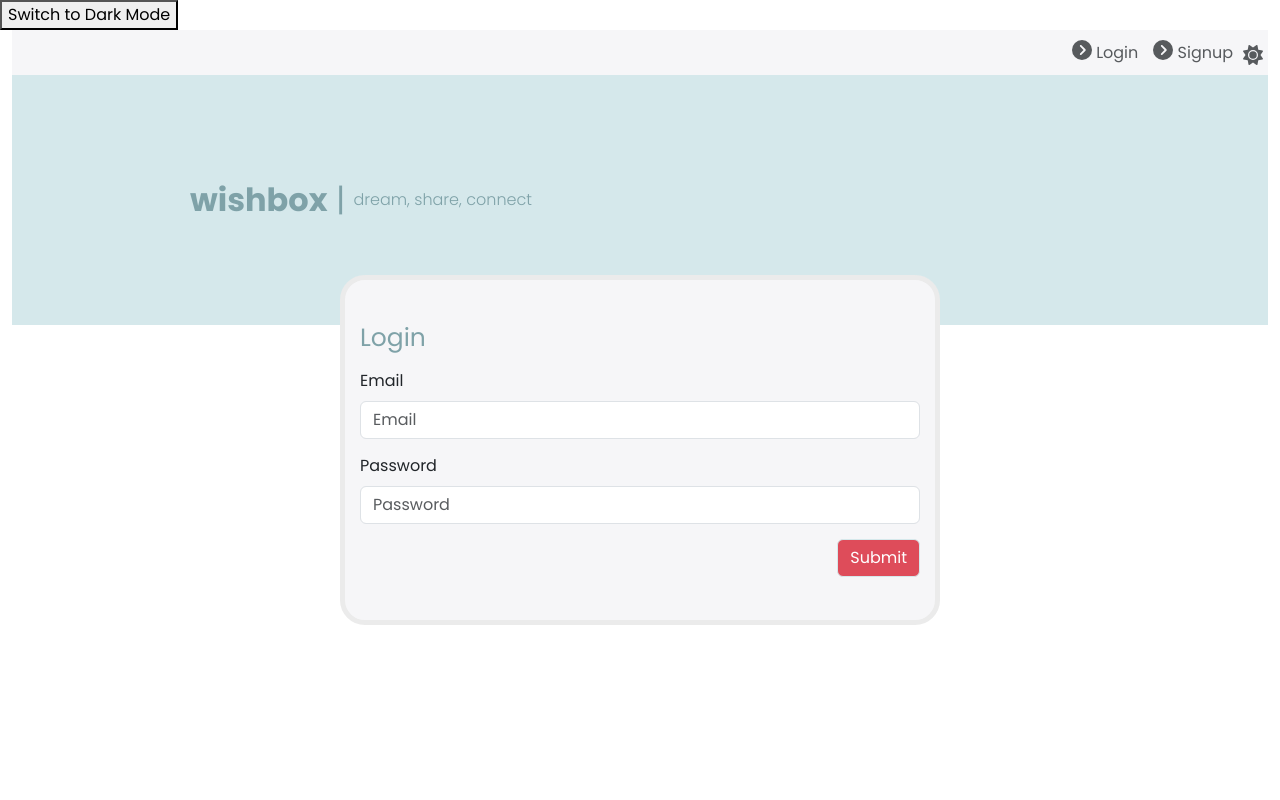
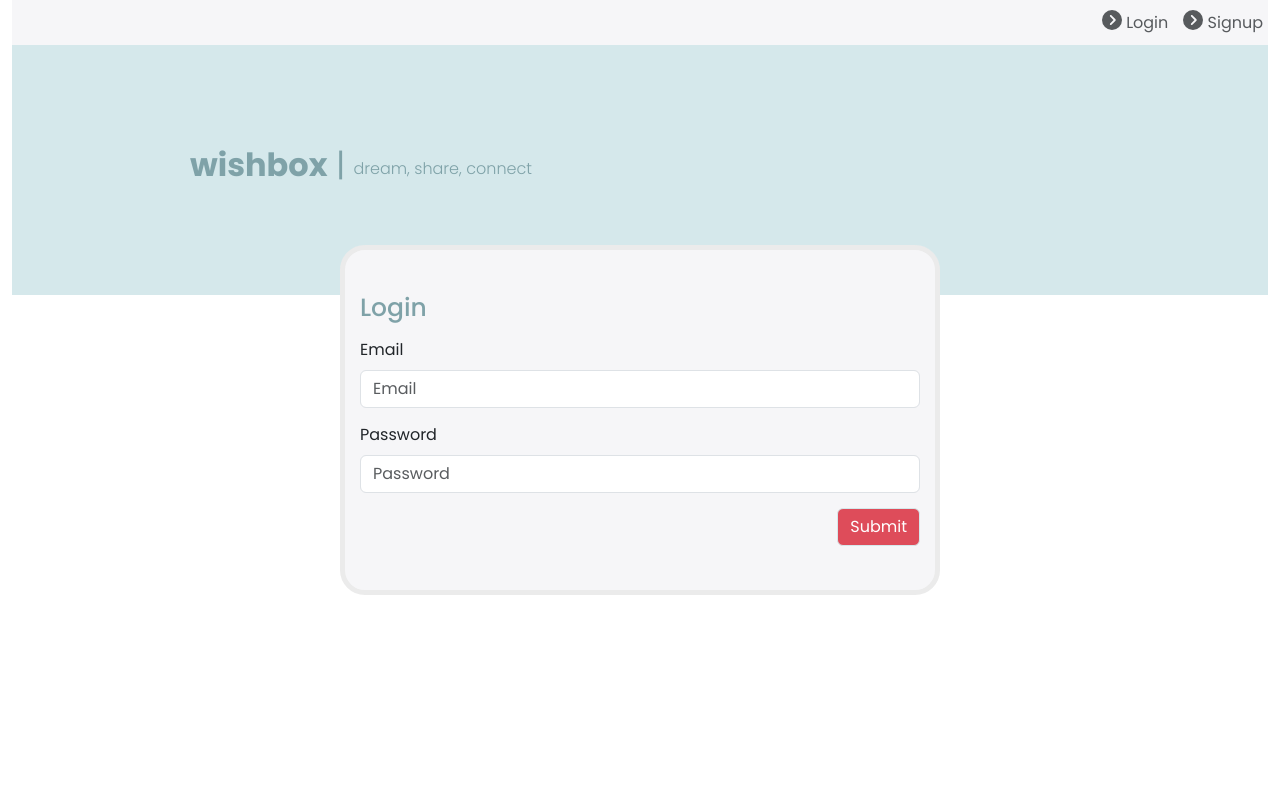
Before and after one commit to nestorjunior/list.me, a React (Vite) app: page /login in a window 1280 px wide. Shown: the top 800 px of the page. Built offline with nearby package versions, Linux system fonts and the light colour scheme.

Commit message:
refactor: adjust component navbar

```diff
--- a/src/App.tsx
+++ b/src/App.tsx
@@ -1,26 +1,12 @@
 import { BrowserRouter as Router } from 'react-router-dom';
 import { AppRoutes } from './routes/AppRoutes';
-import { ThemeProvider } from 'styled-components';
-import { lightTheme, darkTheme } from './styles/Theme';
-import { useState } from 'react';
 
 export function App() {
-  const [darkMode, setDarkMode] = useState(false);
-
-	const toggleTheme = () => {
-		setDarkMode(prevMode => !prevMode);
-	}
-
   return (
-    <ThemeProvider theme={darkMode ? darkTheme : lightTheme}>
-      <Router>
-        <div className='App'>
-					<button onClick={toggleTheme}>
-            {darkMode ? 'Switch to Light Mode' : 'Switch to Dark Mode'}
-          </button>
-          <AppRoutes />
-        </div>
-      </Router>
-    </ThemeProvider>
+		<Router>
+			<div className='App'>
+				<AppRoutes />
+			</div>
+		</Router>
   );
 }
--- a/src/components/Navbar/index.tsx
+++ b/src/components/Navbar/index.tsx
@@ -1,7 +1,6 @@
 import Link from '../Link/';
-import { IconCircleChevronRight, IconSun, IconMoon } from '../Icons';
+import { IconCircleChevronRight } from '../Icons';
 import { NavbarContainer, Container } from './styles'
-
 
 export function Navbar() {
   return (
@@ -9,7 +8,6 @@ export function Navbar() {
       <Container>
 				<Link to="/login"><IconCircleChevronRight /> Login</Link>
 				<Link to="/signup"><IconCircleChevronRight /> Signup</Link>
-				<IconSun />
       </Container>
     </NavbarContainer>
   );
--- a/src/main.tsx
+++ b/src/main.tsx
@@ -2,11 +2,9 @@ import React from 'react'
 import ReactDOM from 'react-dom/client'
 import { App } from './App.tsx'
 import './assets/styles/global.scss'
-import { ResetStyles } from './styles/ResetStyles'
 
 ReactDOM.createRoot(document.getElementById('root')!).render(
   <React.StrictMode>
-		<ResetStyles />
     <App />
   </React.StrictMode>,
 )
--- a/src/styles/ResetStyles.ts
+++ /dev/null
@@ -1,34 +0,0 @@
-import { createGlobalStyle } from 'styled-components'
-
-export const ResetStyles = createGlobalStyle`
-	html {
-		box-sizing: border-box;
-		font-size: 1rem;
-		height: 100%;
-		margin: 0;
-	}
-
-	*, *:before, *:after {
-		box-sizing: inherit;
-	}
-
-	body, h1, h2, h3, h4, h5, h6, p, ol, ul {
-		margin: 0;
-		padding: 0;
-		font-weight: normal;
-		-web-font-smoothing:antialiased;
-	}
-
-	ol, ul {
-		list-style: none;
-	}
-
-	img {
-		max-width: 100%;
-		height: auto;
-	}
-
-	p, a {
-		font-size: 0.875rem;
-	}
-`
--- a/src/styles/Theme.ts
+++ /dev/null
@@ -1,34 +0,0 @@
-export const lightTheme = {
-	colors: {
-		white100: '#F6F6F8',
-		white200: '#d9d9e7',
-		blue100: '#9bc3c9',
-		blue200: '#6da2a0',
-		blue300: '#0000ff',
-		black100: '#0D171B',
-		black200: '#090a0a',
-		orange100: '#fe9486',
-		orange200: '#de4c5a',
-		gray100: '#B5BCC1',
-		gray200: '#212529bf',
-		rose100: '#fbf6f6'
-	},
-	fonts: {
-    primary: 'Roboto, sans-serif',
-    secondary: 'Arial, sans-serif',
-  },
-	hoverEffects: {
-    opacity: 0.8,
-  },
-};
-
-export const darkTheme = {
-  colors: {
-    white100: '#292929',
-    white200: '#1f1f1f',
-    blue100: '#1C3540',
-    blue300: '#253D4F',
-    gray100: '#383838',
-    gray200: '#323232',
-  },
-};
```
